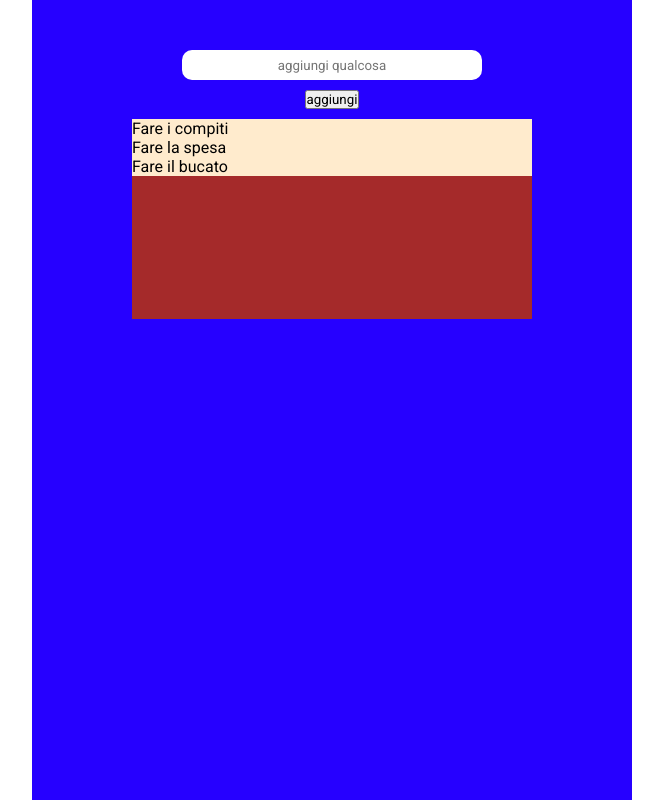
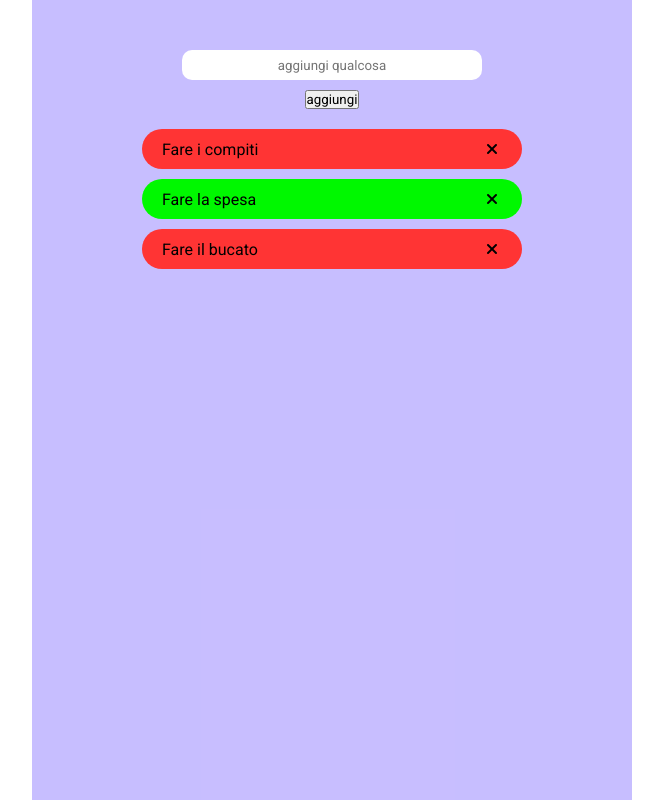
Before and after one commit to edaless/vue-todolist, a plain HTML site: page index.html in a window 1280 px wide. Shown: the whole page, without its empty margins (308-971 px from the left). Drawn offline with nearby package versions, Linux system fonts and the light colour scheme.

Commit message:
boh quasi

```diff
--- a/CSS/style.css
+++ b/CSS/style.css
@@ -38,7 +38,7 @@ font-family: 'Roboto', sans-serif;
     align-items: center;
     flex-direction: column;
     padding: 50px;
-    background-color: rgb(38, 0, 255);
+    background-color: rgba(38, 0, 255, 0.253);
 }
 input{
     width: 300px;
@@ -54,9 +54,36 @@ button{
 ul{
     width: 80%;
     min-height: 200px;
-    background-color: brown;
+    /* background-color: brown; */
 }
 li{
+    display: flex;
+    align-items: center;
+    justify-content: space-between;
     list-style: none;
-    background-color: blanchedalmond;
+    padding: 20px;
+    margin: 10px;
+    height: 30px;
+    border-radius: 20px;
+    /* background-color: blanchedalmond; */
+
 }
+
+.fatto{
+    background-color: rgb(0, 248, 0);
+}
+
+.nonFatto{
+    background-color: rgb(255, 52, 52);
+}
+.x-container{
+    display: flex;
+    align-items: center;
+    justify-content: center;
+    width: 20px;
+    height: 20px;
+    border-radius: 50%;
+}
+.x-container:hover{
+    background-color: rgba(0, 0, 0, 0.199);
+}
--- a/JS/main.js
+++ b/JS/main.js
@@ -18,6 +18,8 @@ const {createApp} = Vue
 createApp({
     data(){
         return{
+            newTask: '',
+            error: false,
             tasks: [
             { text: 'Fare i compiti', done: false },
             { text: 'Fare la spesa', done: true },
@@ -27,7 +29,27 @@ createApp({
         }
     },
     methods:{
+        addTask(){
+            if(this.newTask.length >= 5){
+                this.tasks.unshift({text : this.newTask, done: false});
+                this.error = false;
+            }else{
+                this.error = true;
+            };
+            this.newTask = '';
+        },
+        doOrDoNot(index){
+            if(this.tasks[index].done){
+                this.tasks[index].done = false;
 
+            }else{
+                this.tasks[index].done = true;
+
+            };
+        },
+        deleteTask(index){
+            this.tasks.splice(index, 1);
+        }
     }
 }).mount('#app')
 
--- a/index.html
+++ b/index.html
@@ -23,11 +23,16 @@
 <body>
     <div id="container">
         <div id="app">
-            <input type="text" placeholder="aggiungi qualcosa" v-model="newTask">
+            <input type="text" placeholder="aggiungi qualcosa" v-model="newTask" @keyUp.enter="addTask">
+            <div id="error" v-if="error">guarda che devi inserire almeno 5 caratteri</div>
             <button @click="addTask">aggiungi</button>
             <ul>
-                <li v-for="task in tasks">
+                <li v-for="(task, index) in tasks" :class="task.done ? 'fatto' : 'nonFatto'" @click="doOrDoNot(index)">
                     {{task.text}}
+                    <div class="x-container" @click="deleteTask(index)">
+                        <i class="fa-solid fa-xmark"></i>
+                    </div>
+
                 </li>
             </ul>
         </div>
```
